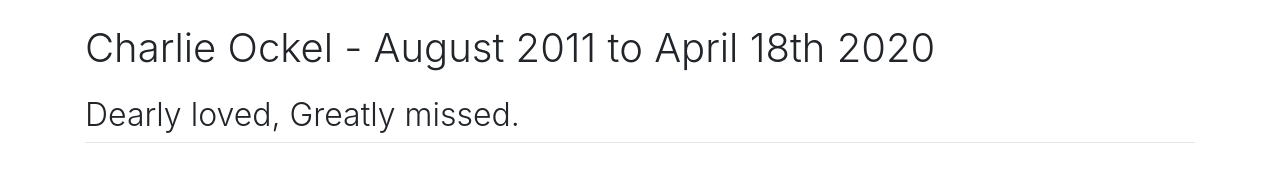
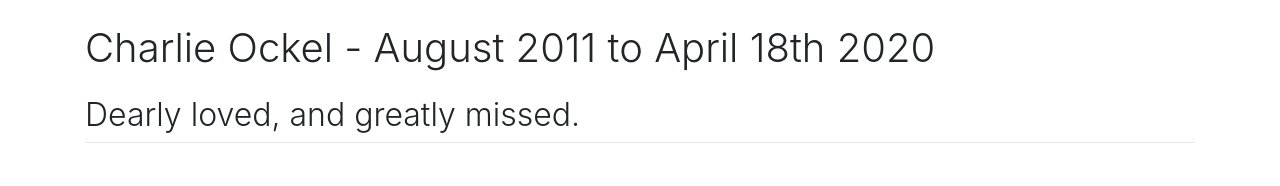
Before and after one commit to frankjoshua/charlieockel, a plain HTML site: page index.html in a window 1280 px wide. Shown: the top 186 px of the page. Drawn offline with nearby package versions, Linux system fonts and the light colour scheme.

Commit message:
text cleanup

```diff
--- a/index.html
+++ b/index.html
@@ -15,7 +15,7 @@
 <div class="container">
 
   <h1 class="font-weight-light text-center text-lg-left mt-4 mb-0">Charlie Ockel - August 2011 to April 18th 2020</h1>
-  <h2 class="font-weight-light text-center text-lg-left mt-4 mb-0">Dearly loved, Greatly missed.</h2>
+  <h2 class="font-weight-light text-center text-lg-left mt-4 mb-0">Dearly loved, and greatly missed.</h2>
   <hr class="mt-2 mb-5">
 
   <div class="row text-center text-lg-left">
```
